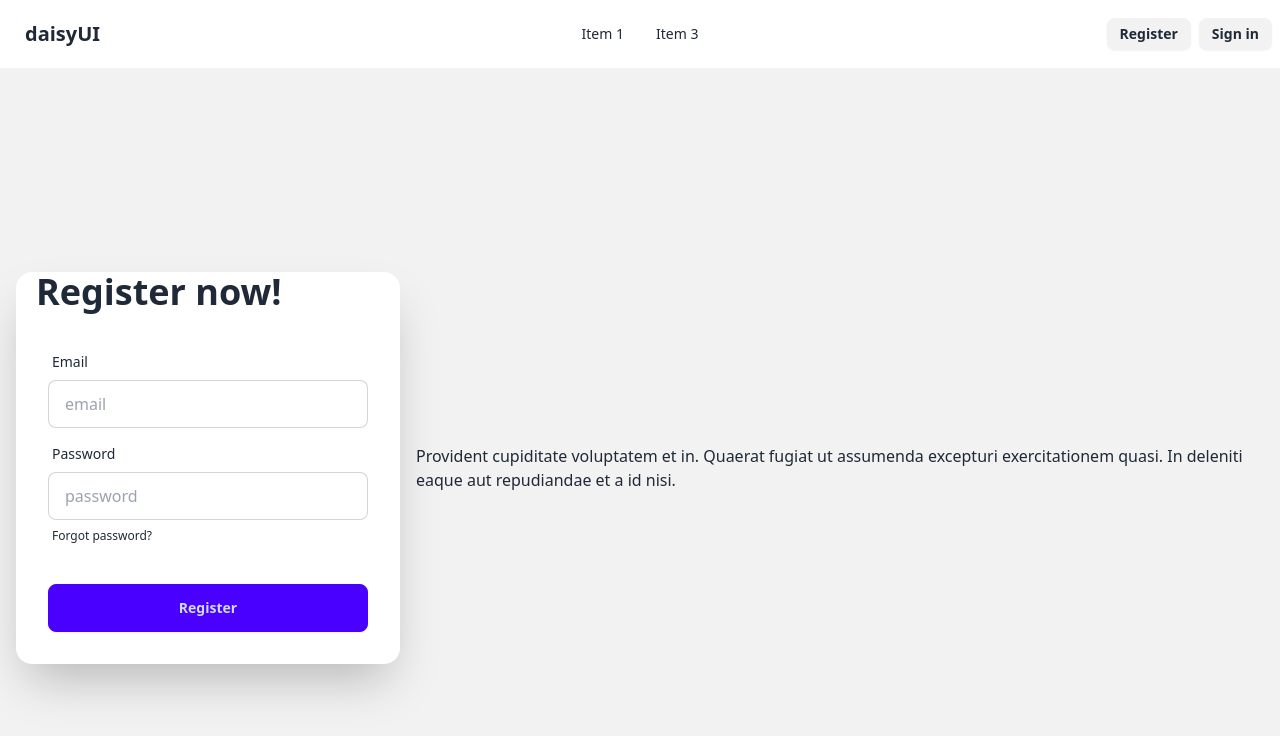
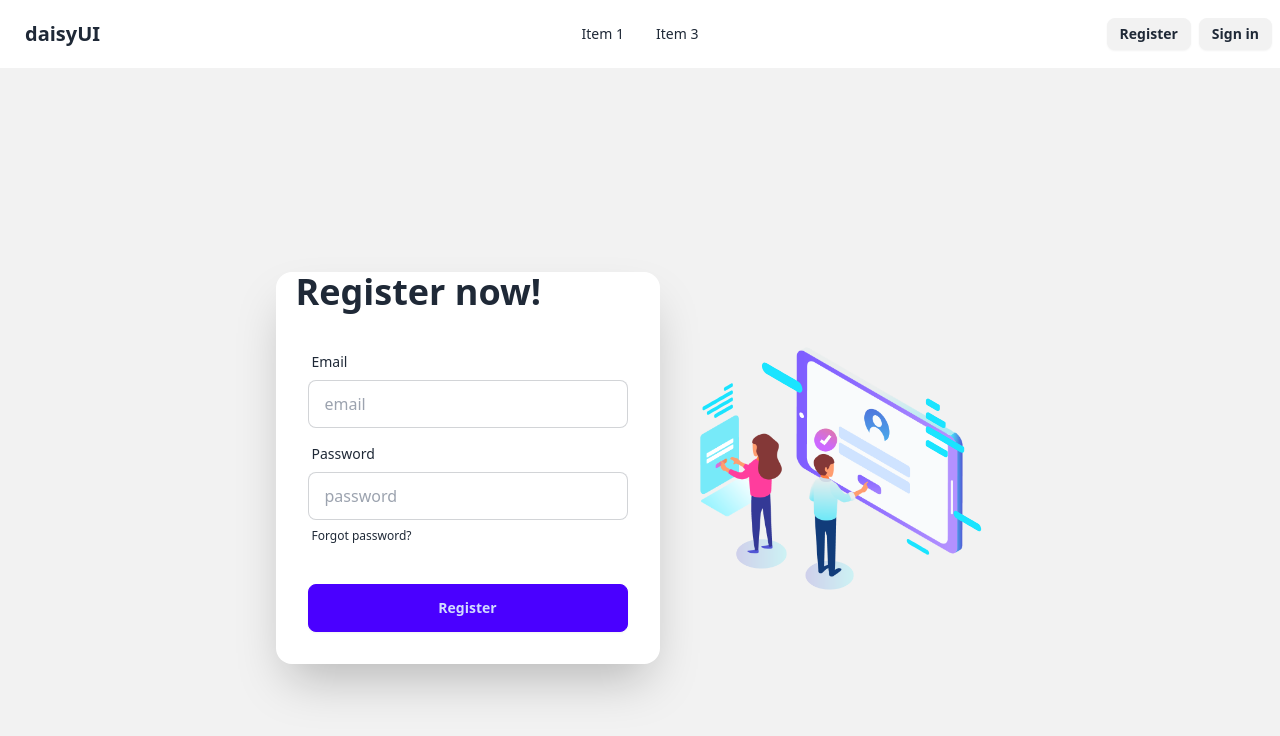
Before and after one commit to tammyKhan/job-portal-client, a React (Vite) app: page /register in a window 1280 px wide. Shown: the top 736 px of the page. Built offline with nearby package versions, Linux system fonts and the light colour scheme.

Commit message:
Implement form value retrieval in registration form and add Lottie animation

```diff
--- a/src/pages/Register.jsx
+++ b/src/pages/Register.jsx
@@ -1,30 +1,38 @@
+import Lottie from 'lottie-react';
 import React from 'react';
+import registerLottie from '../assets/lottie/register.json'
 
 const Register = () => {
+  const handleRegister = e =>{
+    e.preventDefault();
+    const form = e.target;
+    const email = form.email.value;
+    const password = form.password.value;
+    console.log(email,password);
+  }
   return (
     <div className="hero bg-base-200 min-h-screen">
   <div className="hero-content flex-col lg:flex-row-reverse">
-    <div className="text-center lg:text-left">
-      <p className="py-6">
-        Provident cupiditate voluptatem et in. Quaerat fugiat ut assumenda excepturi exercitationem
-        quasi. In deleniti eaque aut repudiandae et a id nisi.
-      </p>
+    <div className="text-center lg:text-left w-96">
+      <Lottie animationData={registerLottie}></Lottie>
     </div>
     <div className="card bg-base-100 w-full max-w-sm shrink-0 shadow-2xl">
     <h1 className="text-4xl ml-5 font-bold">Register now!</h1>
 
-      <form className="card-body">
+      <form onSubmit={handleRegister} className="card-body">
         <div className="form-control">
           <label className="label">
             <span className="label-text">Email</span>
           </label>
-          <input type="email" placeholder="email" className="input input-bordered" required />
+          <input name='email'
+          type="email" placeholder="email" className="input input-bordered" required />
         </div>
         <div className="form-control">
           <label className="label">
             <span className="label-text">Password</span>
           </label>
-          <input type="password" placeholder="password" className="input input-bordered" required />
+          <input name='password'
+          type="password" placeholder="password" className="input input-bordered" required />
           <label className="label">
             <a href="#" className="label-text-alt link link-hover">Forgot password?</a>
           </label>
```
